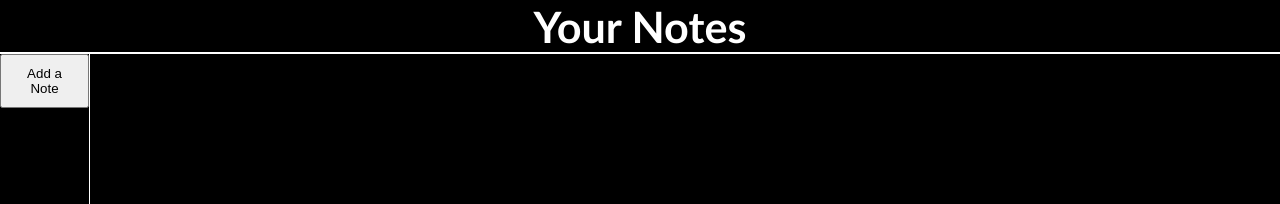
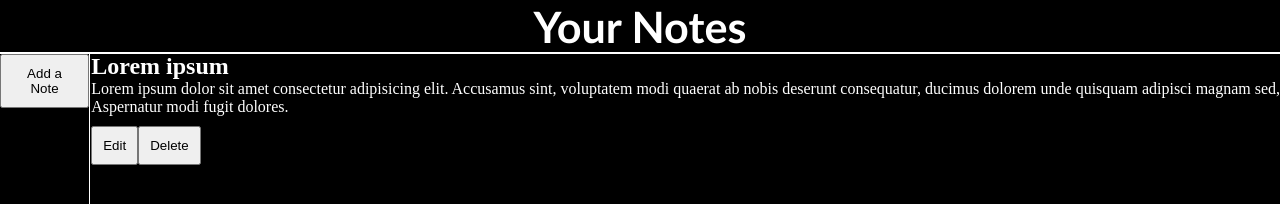
Before and after one commit to Exterval/rep1, a plain HTML site: page Proj_Code_14/index.html in a window 1280 px wide. Shown: the top 204 px of the page. Drawn offline with Linux system fonts and the light colour scheme.

Commit message:
added buttons for updating and deleting notes.

```diff
--- a/Proj_Code_14/index.html
+++ b/Proj_Code_14/index.html
@@ -12,7 +12,12 @@
     <hr>
     <div id="line"><button id="add" onclick = "addNote()">Add a Note</button>
 </div>
-    <div id="container"></div>
+    <div id="container">
+        <h2>Lorem ipsum</h2>
+        <p>Lorem ipsum dolor sit amet consectetur adipisicing elit. Accusamus sint, voluptatem modi quaerat ab nobis deserunt consequatur, ducimus dolorem unde quisquam adipisci magnam sed, illo neque. Aspernatur modi fugit dolores.</p>
+        <button onclick="editNote()">Edit</button><button onclick = "deleteNote()">Delete</button>
+
+    </div>
     <div class="modal" id="modal">
         <div id="modalContent">
             <textarea name="textArea" id="textNotesTitle" placeholder="enter your title here..." required></textarea>
--- a/Proj_Code_14/script.js
+++ b/Proj_Code_14/script.js
@@ -49,8 +49,19 @@ function updateNotes(){
     document.getElementById('container').innerHTML  += `
       <h2>${name}</h2>
       <p>${desc}</p>
+
     `
   });
+}
+
+//function for editing notes, remember to include the Id of the user's desired choice.
+function editNote(){
+
+}
+
+//function for deleting notes, remember to include the Id of the user's desired choice.
+function deleteNote(){
+
 }
 
 window.onclick = function(event) {
```
